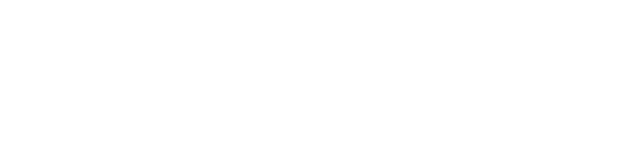
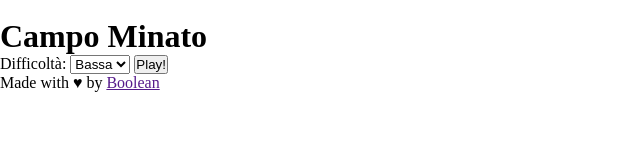
Before and after one commit to LauraMargherita25/js-campominato-grid, a plain HTML site: page index.html in a window 1280 px wide. Shown: the whole page, without its empty margins (0-640 px from the left). Drawn offline with Linux system fonts and the light colour scheme.

Commit message:
Add header and footer elements

```diff
--- a/index.html
+++ b/index.html
@@ -10,7 +10,37 @@
     <link rel="stylesheet" href="style/style.css">
 </head>
 <body>
+    <!-- header -->
+    <header>
+        <div class="header_left">
+            <img src="img/Logo Boolean.jpg" alt="">
+            <h1>Campo Minato</h1>
+        </div>
+        <div class="header_right">
+            <label for="difficulty">Difficoltà:</label>
 
+            <select name="difficulty" id="difficulty">
+              <option value="low">Bassa</option>
+              <option value="midium">Media</option>
+              <option value="haigh">Alta</option>
+            </select>
+
+            <button type="button">Play!</button>
+        </div>
+    </header>
+    <!-- /header -->
+
+    <!-- main -->
+    <main>
+
+    </main>
+    <!-- /main -->
+
+    <!-- footer -->
+    <footer>
+        <p>Made with &hearts; by <a href="">Boolean</a></p>
+    </footer>
+    <!-- /footer -->
 
     <!-- script -->
     <script src="js/main.js"></script>
```
